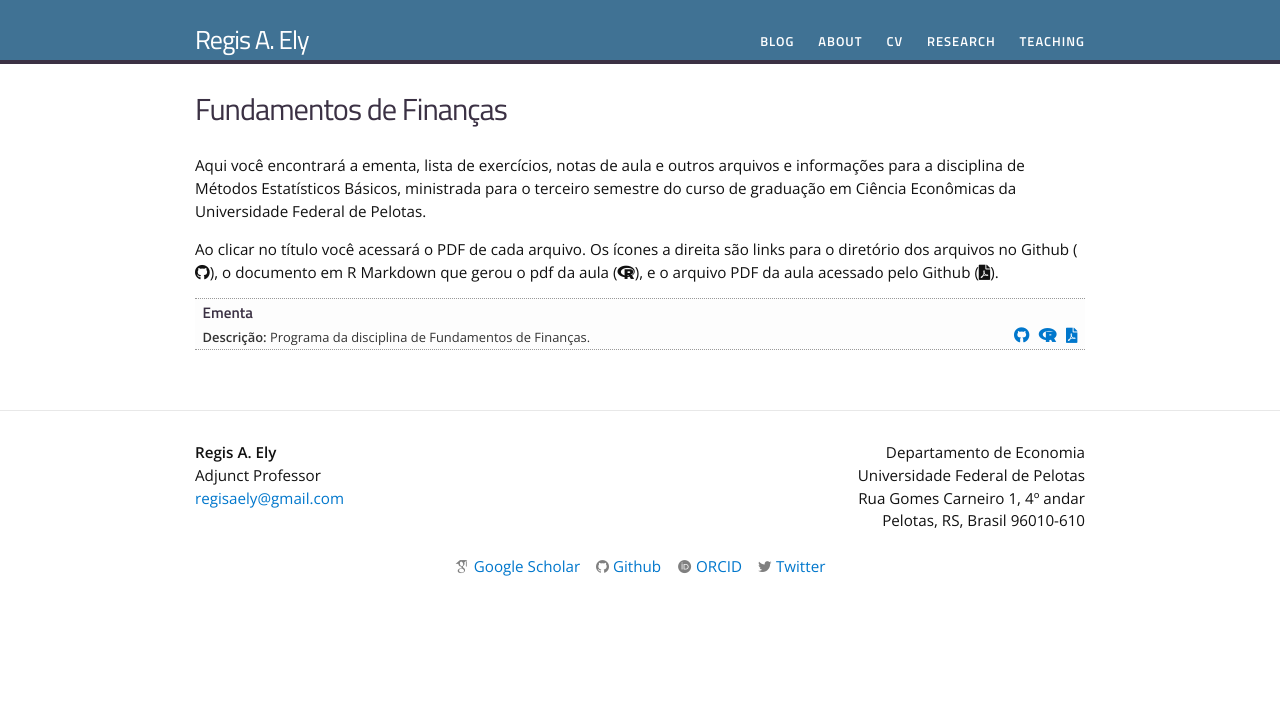
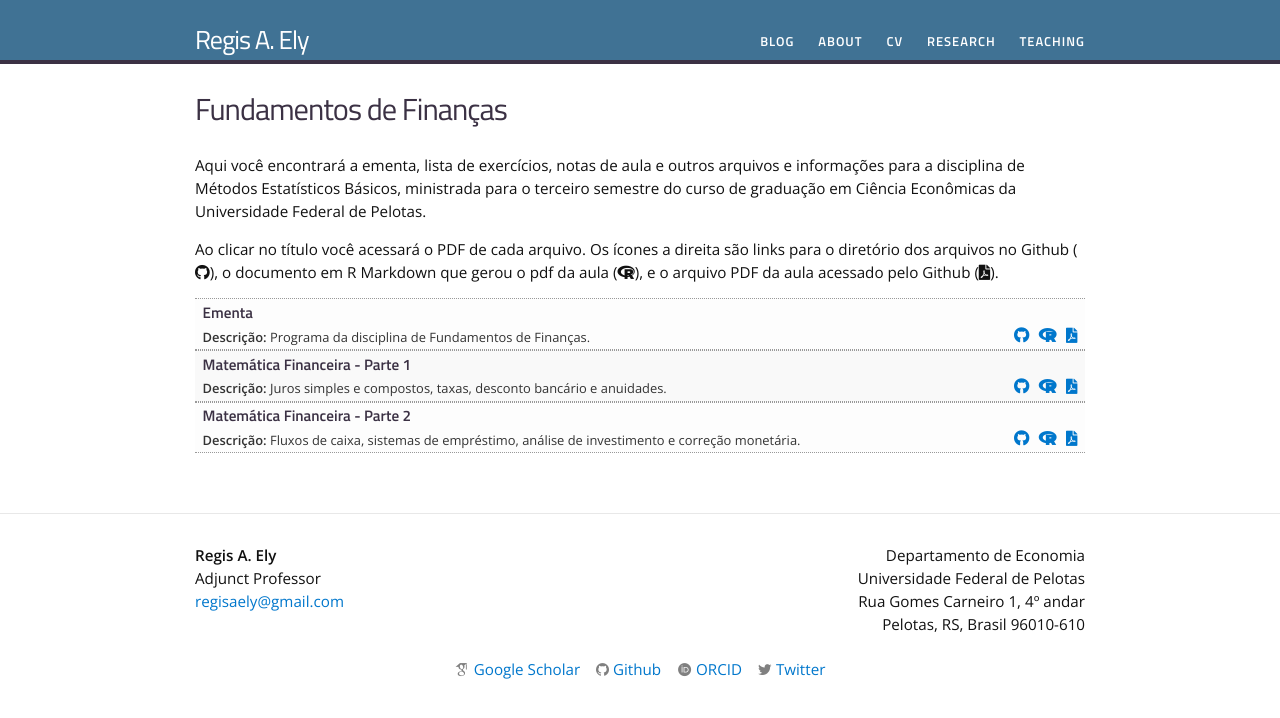
Before and after one commit to regisely/regisely.github.io, a Jekyll site: the page built from teaching/finance.md, in a window 1280 px wide. Shown: the top 718 px of the page. Built offline with Jekyll 4.4.1, drawn with Linux system fonts in a browser that asks for light colours; nearby versions of some CDN libraries; some web fonts are replaced.

Commit message:
Financas - Aulas

```diff
--- a/_data/finance.yml
+++ b/_data/finance.yml
@@ -2,3 +2,13 @@
   filename: finance-ementa
   dirname: teaching/finance
   tldr: "Programa da disciplina de Fundamentos de Finanças."
+
+- title: "Matemática Financeira - Parte 1"
+  filename: matfin-parte1
+  dirname: teaching/finance
+  tldr: "Juros simples e compostos, taxas, desconto bancário e anuidades."
+
+- title: "Matemática Financeira - Parte 2"
+  filename: matfin-parte2
+  dirname: teaching/finance
+  tldr: "Fluxos de caixa, sistemas de empréstimo, análise de investimento e correção monetária."
```
Also changed, not shown: 3 other files.
